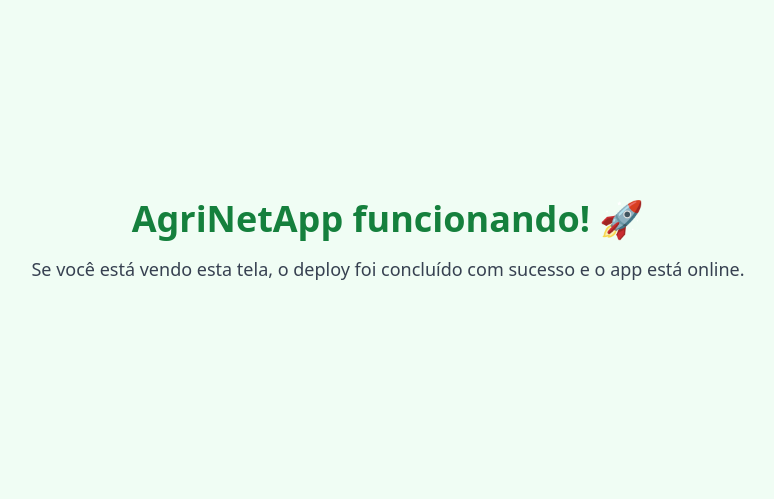
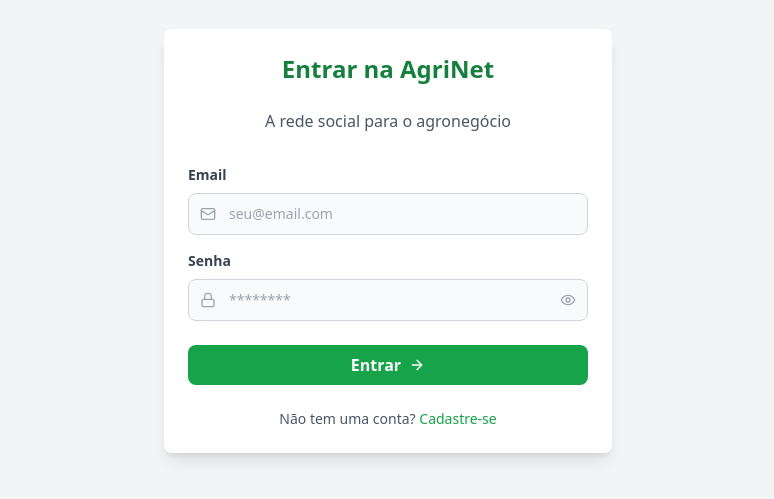
Before and after one commit to jhrp2014/agrinet-app, a React (Vite) app: page / in a window 1280 px wide. Shown: the part 159-658 px from the top of the page, without its empty margins (252-1026 px from the left). Built offline with nearby package versions, Linux system fonts and the light colour scheme.

Commit message:
Versão final confirmada: login e feed funcionando

```diff
--- a/src/AgriNetApp.jsx
+++ b/src/AgriNetApp.jsx
@@ -1,12 +1,154 @@
-import React from 'react';
+import React, { useState, useEffect } from 'react';
+import {
+  Mail, Lock, Eye, EyeOff, ArrowRight
+} from 'lucide-react';
 
 const AgriNetApp = () => {
+  const [isAuthenticated, setIsAuthenticated] = useState(false);
+  const [showLogin, setShowLogin] = useState(false);
+  const [showRegister, setShowRegister] = useState(false);
+  const [showPassword, setShowPassword] = useState(false);
+  const [loginForm, setLoginForm] = useState({ email: '', password: '' });
+  const [loginError, setLoginError] = useState('');
+
+  const news = [
+    { id: 1, title: 'Novas tecnologias de plantio aumentam produtividade em 30%', source: 'Portal Agro', time: '1h atrás' },
+    { id: 2, title: 'Exportações de soja batem recorde no primeiro trimestre', source: 'Agro News', time: '3h atrás' },
+    { id: 3, title: 'Clima favorável deve impulsionar safra de milho', source: 'Info Rural', time: '5h atrás' }
+  ];
+
+  useEffect(() => {
+    const user = localStorage.getItem('agrinetUser');
+    if (user) {
+      setIsAuthenticated(true);
+    } else {
+      setShowLogin(true);
+    }
+  }, []);
+
+  const handleLoginChange = (e) => {
+    setLoginForm({ ...loginForm, [e.target.name]: e.target.value });
+    setLoginError('');
+  };
+
+  const handleLogin = (e) => {
+    e.preventDefault();
+    if (loginForm.email && loginForm.password) {
+      const userData = { email: loginForm.email, name: 'Usuário AgriNet' };
+      localStorage.setItem('agrinetUser', JSON.stringify(userData));
+      setIsAuthenticated(true);
+      setShowLogin(false);
+    } else {
+      setLoginError('Preencha todos os campos para fazer login.');
+    }
+  };
+
+  const handleLogout = () => {
+    localStorage.removeItem('agrinetUser');
+    setIsAuthenticated(false);
+    setShowLogin(true);
+  };
+
+  const switchToRegister = () => {
+    setShowLogin(false);
+    setShowRegister(true);
+  };
+
+  if (!isAuthenticated) {
+    return (
+      <div className="bg-gray-100 min-h-screen flex items-center justify-center p-4">
+        <div className="bg-white rounded-lg shadow-lg p-6 w-full max-w-md">
+          <h2 className="text-2xl font-bold text-center text-green-700 mb-6">Entrar na AgriNet</h2>
+          <p className="text-gray-600 text-center mb-8">A rede social para o agronegócio</p>
+          {loginError && (
+            <div className="bg-red-100 border border-red-400 text-red-700 px-4 py-3 rounded relative mb-4">
+              <span className="block sm:inline">{loginError}</span>
+            </div>
+          )}
+          <form onSubmit={handleLogin}>
+            <div className="mb-4">
+              <label className="block text-gray-700 text-sm font-bold mb-2" htmlFor="email">Email</label>
+              <div className="relative">
+                <div className="absolute inset-y-0 left-0 pl-3 flex items-center pointer-events-none">
+                  <Mail size={16} className="text-gray-400" />
+                </div>
+                <input
+                  type="email"
+                  id="email"
+                  name="email"
+                  className="bg-gray-50 border border-gray-300 text-gray-900 text-sm rounded-lg focus:ring-green-500 focus:border-green-500 block w-full pl-10 p-2.5"
+                  placeholder="seu@email.com"
+                  value={loginForm.email}
+                  onChange={handleLoginChange}
+                />
+              </div>
+            </div>
+            <div className="mb-6">
+              <label className="block text-gray-700 text-sm font-bold mb-2" htmlFor="password">Senha</label>
+              <div className="relative">
+                <div className="absolute inset-y-0 left-0 pl-3 flex items-center pointer-events-none">
+                  <Lock size={16} className="text-gray-400" />
+                </div>
+                <input
+                  type={showPassword ? "text" : "password"}
+                  id="password"
+                  name="password"
+                  className="bg-gray-50 border border-gray-300 text-gray-900 text-sm rounded-lg focus:ring-green-500 focus:border-green-500 block w-full pl-10 p-2.5"
+                  placeholder="********"
+                  value={loginForm.password}
+                  onChange={handleLoginChange}
+                />
+                <div className="absolute inset-y-0 right-0 pr-3 flex items-center">
+                  <button
+                    type="button"
+                    onClick={() => setShowPassword(!showPassword)}
+                    className="text-gray-400 hover:text-gray-500"
+                  >
+                    {showPassword ? <EyeOff size={16} /> : <Eye size={16} />}
+                  </button>
+                </div>
+              </div>
+            </div>
+            <button
+              type="submit"
+              className="w-full bg-green-600 hover:bg-green-700 text-white font-bold py-2 px-4 rounded-lg flex items-center justify-center"
+            >
+              Entrar
+              <ArrowRight size={16} className="ml-2" />
+            </button>
+          </form>
+          <div className="mt-6 text-center">
+            <p className="text-sm text-gray-600">
+              Não tem uma conta?{" "}
+              <button onClick={switchToRegister} className="text-green-600 hover:text-green-800 font-medium">
+                Cadastre-se
+              </button>
+            </p>
+          </div>
+        </div>
+      </div>
+    );
+  }
+
   return (
-    <div className="min-h-screen bg-green-50 flex flex-col items-center justify-center text-center p-6">
-      <h1 className="text-4xl font-bold text-green-700 mb-4">AgriNetApp funcionando! 🚀</h1>
-      <p className="text-lg text-gray-700">
-        Se você está vendo esta tela, o deploy foi concluído com sucesso e o app está online.
-      </p>
+    <div className="flex flex-col min-h-screen bg-green-50">
+      <header className="bg-green-700 text-white p-4 shadow-md">
+        <div className="container mx-auto flex justify-between items-center">
+          <h1 className="text-2xl font-bold">AgriNet</h1>
+          <button onClick={handleLogout} className="text-sm bg-white text-green-700 px-3 py-1 rounded-lg">
+            Sair
+          </button>
+        </div>
+      </header>
+      <main className="flex-grow p-6 max-w-3xl mx-auto">
+        <h2 className="text-xl font-bold mb-4">Feed de Notícias</h2>
+        {news.map(item => (
+          <div key={item.id} className="bg-white rounded-lg shadow p-4 mb-4">
+            <h3 className="font-bold text-green-800">{item.title}</h3>
+            <p className="text-sm text-gray-500">{item.source} • {item.time}</p>
+          </div>
+        ))}
+      </main>
     </div>
   );
 };
```
